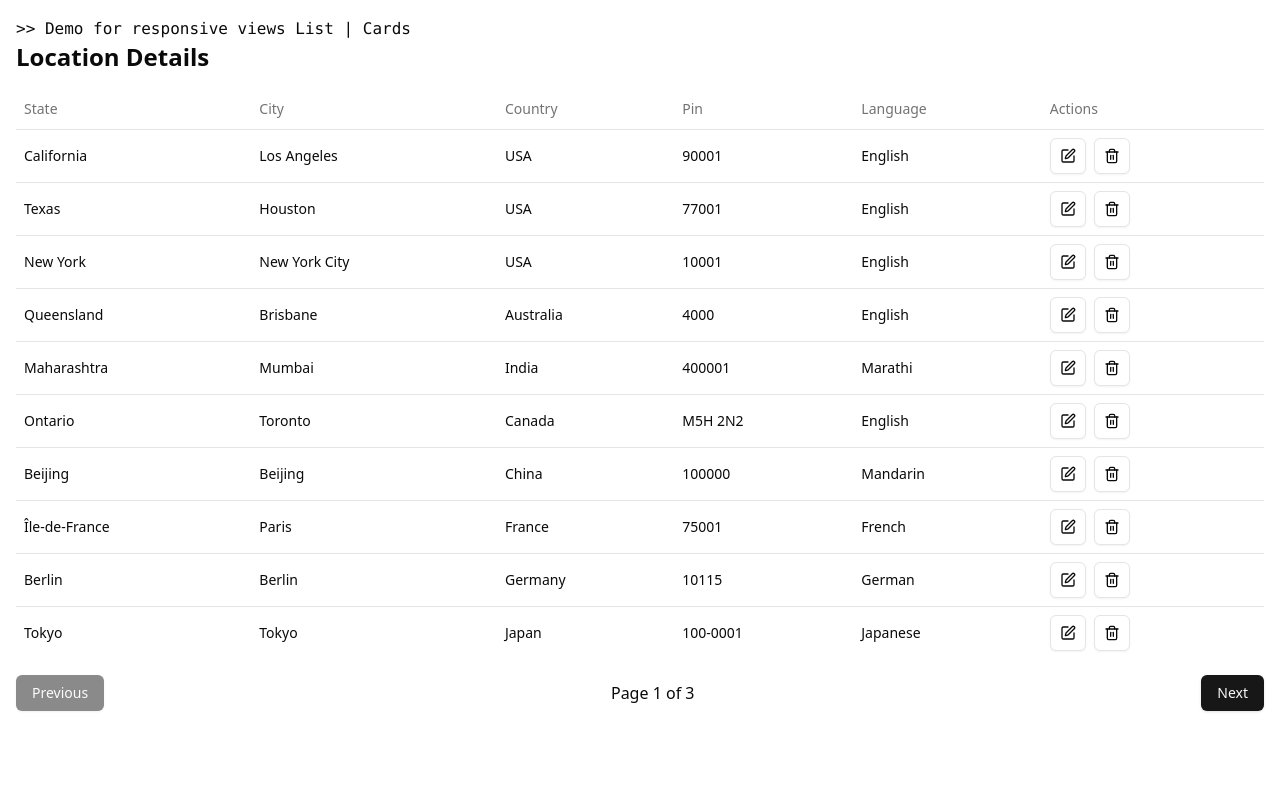
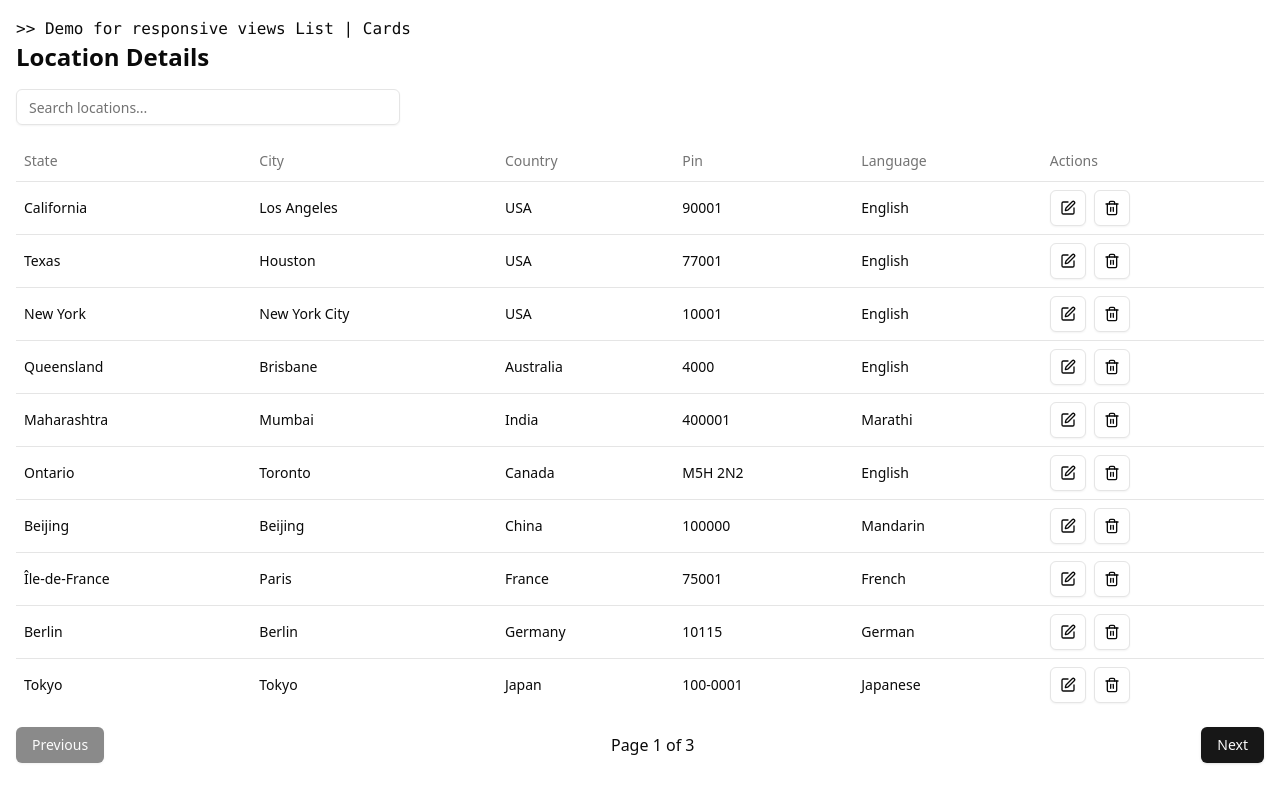
Before and after one commit to AmanKadam-16/ProtoTypes-AadiTech, a React (Vite) app: page / in a window 1280 px wide. Built offline with nearby package versions, Linux system fonts and the light colour scheme.

Commit message:
Add: search func.

```diff
--- a/src/components/Data.ts
+++ b/src/components/Data.ts
@@ -1,10 +1,11 @@
-interface LocationDetail {
+export interface LocationDetail {
   State: string
   City: string
   Country: string
   Pin: string
   Language: string
 }
+
 export const locationDetails: LocationDetail[] = [
     {
       State: "California",
--- a/src/components/location-list.tsx
+++ b/src/components/location-list.tsx
@@ -1,7 +1,8 @@
-import { useState, useMemo } from 'react'
-import { ChevronDown, ChevronUp, Edit, Trash2 } from 'lucide-react'
+import { useState, useMemo, useCallback } from 'react'
+import { ChevronDown, ChevronUp, Edit, Trash2, Search } from 'lucide-react'
 import { Button } from "@/components/ui/button"
 import { Card, CardContent } from "@/components/ui/card"
+import { Input } from "@/components/ui/input"
 import {
   Table,
   TableBody,
@@ -10,24 +11,24 @@ import {
   TableHeader,
   TableRow,
 } from "@/components/ui/table"
-import { locationDetails } from './Data'
-
-interface LocationDetail {
-  State: string
-  City: string
-  Country: string
-  Pin: string
-  Language: string
-}
-
+import { locationDetails, LocationDetail } from './Data'
 
 export default function LocationList() {
   const [sortConfig, setSortConfig] = useState<{ key: keyof LocationDetail; direction: 'asc' | 'desc' } | null>(null)
   const [currentPage, setCurrentPage] = useState(1)
+  const [searchTerm, setSearchTerm] = useState('')
   const itemsPerPage = 10
 
+  const filteredLocations = useMemo(() => {
+    return locationDetails.filter((location) =>
+      Object.values(location).some((value) =>
+        value.toLowerCase().includes(searchTerm.toLowerCase())
+      )
+    )
+  }, [searchTerm])
+
   const sortedLocations = useMemo(() => {
-    let sortableItems = [...locationDetails]
+    let sortableItems = [...filteredLocations]
     if (sortConfig !== null) {
       sortableItems.sort((a, b) => {
         if (a[sortConfig.key] < b[sortConfig.key]) {
@@ -40,39 +41,56 @@ export default function LocationList() {
       })
     }
     return sortableItems
-  }, [sortConfig])
+  }, [sortConfig, filteredLocations])
 
   const paginatedLocations = useMemo(() => {
     const startIndex = (currentPage - 1) * itemsPerPage
     return sortedLocations.slice(startIndex, startIndex + itemsPerPage)
   }, [currentPage, sortedLocations])
 
-  const totalPages = Math.ceil(locationDetails.length / itemsPerPage)
+  const totalPages = Math.ceil(sortedLocations.length / itemsPerPage)
 
-  const requestSort = (key: keyof LocationDetail) => {
+  const requestSort = useCallback((key: keyof LocationDetail) => {
     let direction: 'asc' | 'desc' = 'asc'
     if (sortConfig && sortConfig.key === key && sortConfig.direction === 'asc') {
       direction = 'desc'
     }
     setSortConfig({ key, direction })
-  }
+  }, [sortConfig])
 
-  const handleEdit = (location: LocationDetail) => {
+  const handleEdit = useCallback((location: LocationDetail) => {
     console.log('Edit', location)
     // Implement edit functionality
-  }
+  }, [])
 
-  const handleDelete = (location: LocationDetail) => {
+  const handleDelete = useCallback((location: LocationDetail) => {
     console.log('Delete', location)
     // Implement delete functionality
-  }
+  }, [])
+
+  const handleSearch = useCallback((event: React.ChangeEvent<HTMLInputElement>) => {
+    setSearchTerm(event.target.value)
+    setCurrentPage(1) // Reset to first page when searching
+  }, [])
 
   return (
     <div className="container mx-auto p-4">
       <code>{'>> Demo for responsive views List | Cards'}</code>
       <h1 className="text-2xl font-bold mb-4">Location Details</h1>
 
-      {locationDetails.length === 0 && (
+      {/* Search Input */}
+      <div className="mb-4">
+      {/* <Search className="h-4 w-4 text-gray-500" /> */}
+        <Input
+          type="text"
+          placeholder="Search locations..."
+          value={searchTerm}
+          onChange={handleSearch}
+          className="max-w-sm"
+        />
+      </div>
+
+      {sortedLocations.length === 0 && (
         <p className="text-center text-gray-500 my-4">No location details available.</p>
       )}
 
@@ -101,9 +119,11 @@ export default function LocationList() {
                 <TableCell>
                   <Button variant="outline" size="icon" className="mr-2" onClick={() => handleEdit(location)}>
                     <Edit className="h-4 w-4" />
+                    <span className="sr-only">Edit</span>
                   </Button>
                   <Button variant="outline" size="icon" onClick={() => handleDelete(location)}>
                     <Trash2 className="h-4 w-4" />
+                    <span className="sr-only">Delete</span>
                   </Button>
                 </TableCell>
               </TableRow>
--- /dev/null
+++ b/src/components/ui/input.tsx
@@ -0,0 +1,22 @@
+import * as React from "react"
+
+import { cn } from "@/lib/utils"
+
+const Input = React.forwardRef<HTMLInputElement, React.ComponentProps<"input">>(
+  ({ className, type, ...props }, ref) => {
+    return (
+      <input
+        type={type}
+        className={cn(
+          "flex h-9 w-full rounded-md border border-input bg-transparent px-3 py-1 text-base shadow-sm transition-colors file:border-0 file:bg-transparent file:text-sm file:font-medium file:text-foreground placeholder:text-muted-foreground focus-visible:outline-none focus-visible:ring-1 focus-visible:ring-ring disabled:cursor-not-allowed disabled:opacity-50 md:text-sm",
+          className
+        )}
+        ref={ref}
+        {...props}
+      />
+    )
+  }
+)
+Input.displayName = "Input"
+
+export { Input }
```
Lines whose indentation alone changed are shown as unchanged.
